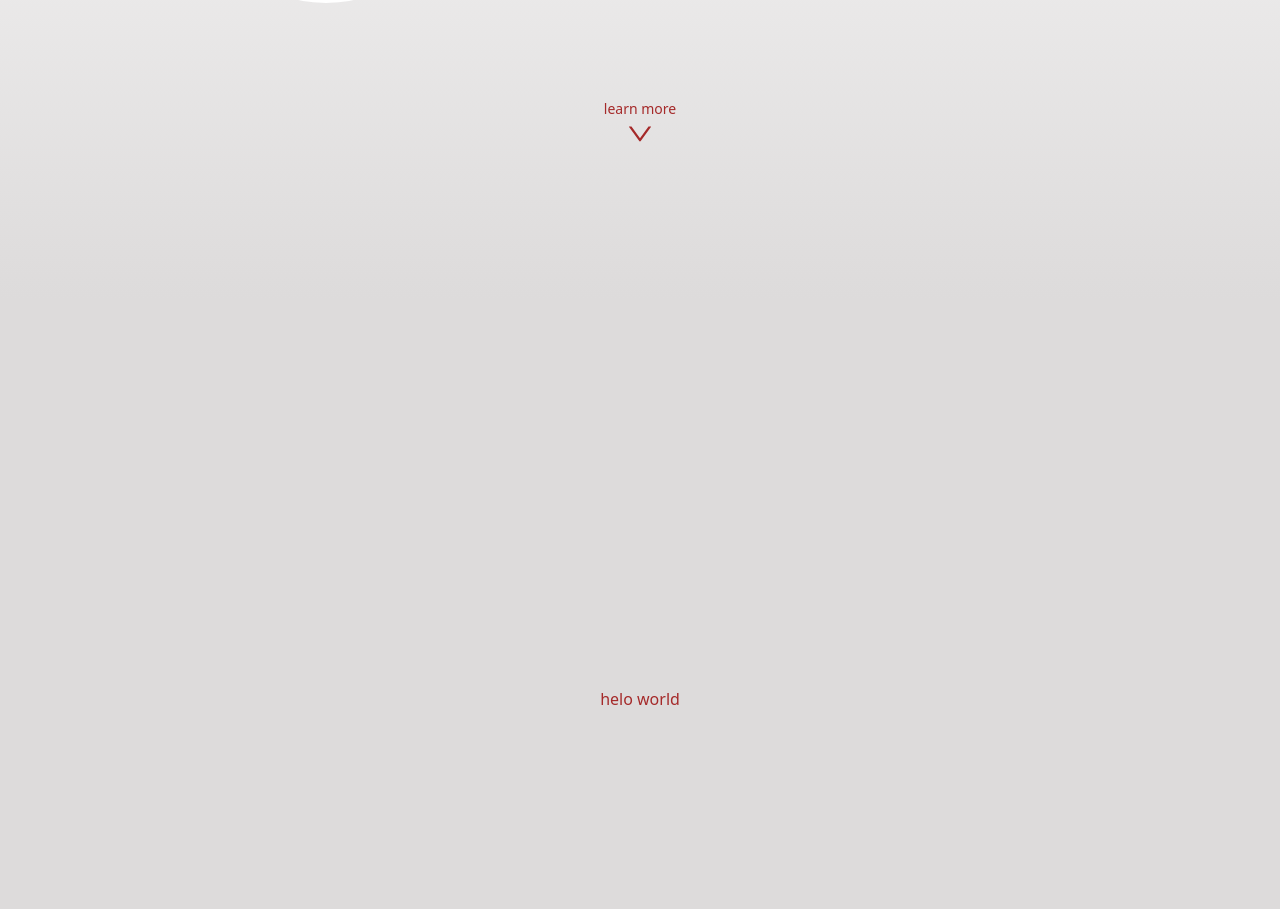
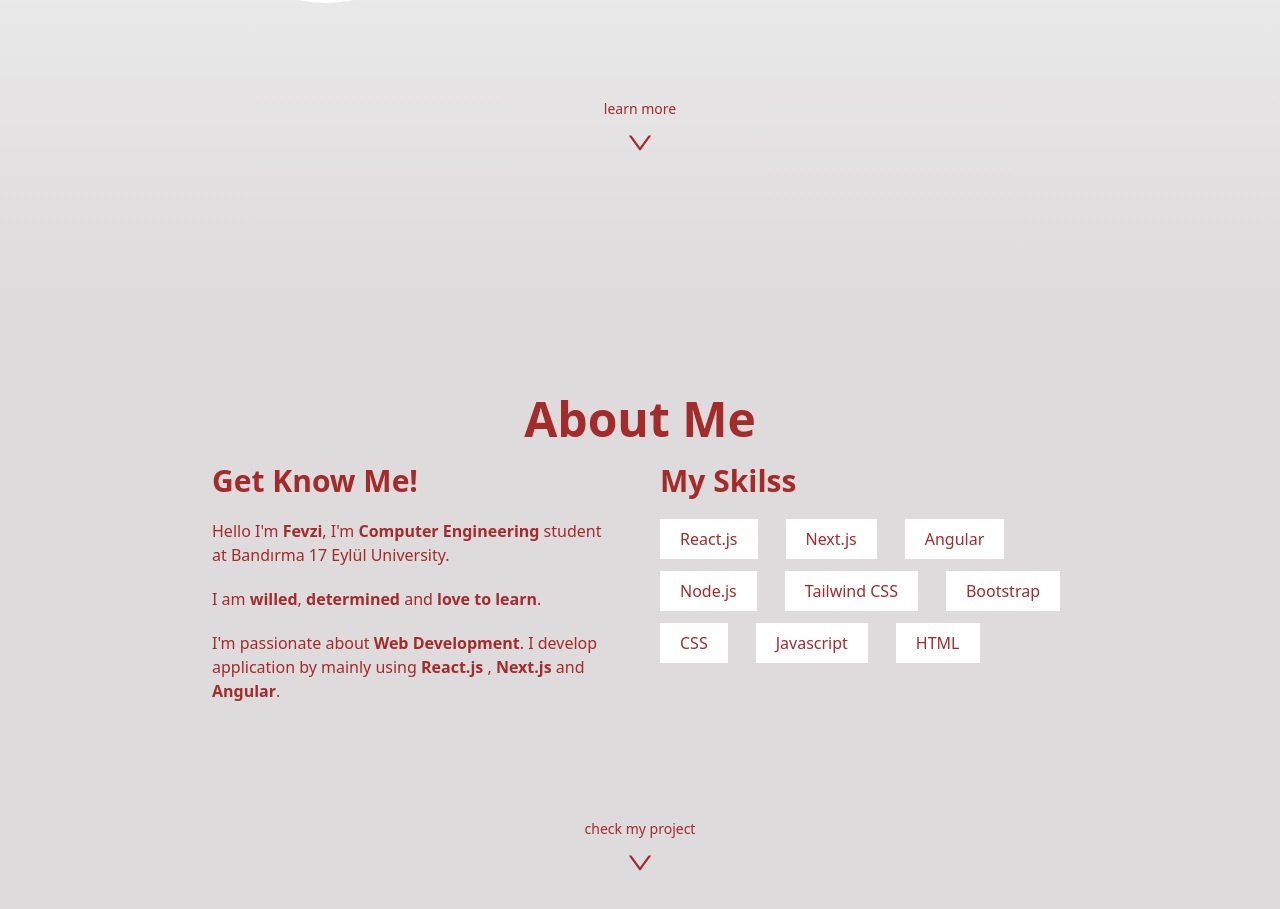
Before and after one commit to fevziatanoglu/Portfolio-Website, a Next.js app: page / in a window 1280 px wide. Shown: the part 501-1410 px from the top of the page. Built offline with nearby package versions, Linux system fonts and the light colour scheme.

Commit message:
About Me Section Update

```diff
--- a/app/globals.css
+++ b/app/globals.css
@@ -8,23 +8,24 @@
   --background-end-rgb: 255, 255, 255;
 
 
-  --main-bg :linear-gradient(180deg, rgba(255,255,255,1) 0%, rgba(221,219,219,1) 50%);
-  --secondary-bg :linear-gradient(326deg, rgba(138,212,254,1) 60%, rgba(234,234,234,1) 100%);
+  --main-bg: linear-gradient(180deg, rgba(255, 255, 255, 1) 0%, rgba(221, 219, 219, 1) 50%);
+  --secondary-bg: linear-gradient(326deg, rgba(138, 212, 254, 1) 60%, rgba(234, 234, 234, 1) 100%);
 
-  --dark-color:rgb(22, 26, 40);
+  --dark-color: rgb(22, 26, 40);
 
-  --transparent-bg :rgba(255, 255, 255, 0.5);
-  --text-color : brown;
+  --transparent-bg: rgba(255, 255, 255, 0.5);
+  --text-color: brown;
   --img-filter: none;
 }
-:root[data-theme = "dark"]{
-  --main-bg : linear-gradient(180deg, rgb(22, 26, 40) 10%, rgb(0, 0, 0) 90%);
+
+:root[data-theme="dark"] {
+  --main-bg: linear-gradient(180deg, rgb(22, 26, 40) 10%, rgb(0, 0, 0) 90%);
   --secondary-bg: linear-gradient(55deg, rgb(10, 29, 48) 0%, rgb(21, 64, 86) 100%);
 
-  --dark-color:rgba(221,219,219,1);
+  --dark-color: rgba(221, 219, 219, 1);
 
-  --transparent-bg :rgba(0, 0, 0, 0.255);
-  --text-color : white;
+  --transparent-bg: rgba(0, 0, 0, 0.255);
+  --text-color: white;
   --img-filter: brightness(5);
 
 }
@@ -42,6 +43,9 @@
     --img-filter: brightness(5);
   }
 } */
+html{
+  scroll-behavior: smooth;
+}
 
 body {
   transition: .5s;
@@ -53,25 +57,27 @@ body {
     )
     rgb(var(--background-start-rgb)); */
 
-    background: var(--main-bg);
-    background-repeat: no-repeat;
-    /* background: fixed; */
+  background: var(--main-bg);
+  background-repeat: no-repeat;
+  /* background: fixed; */
 
-    color: var(--text-color);
+  color: var(--text-color);
+
+
 }
 
 /* ==========================   header     ========================== */
-header{
+header {
   background: var(--secondary-bg);
   font-weight: 500;
   border-bottom: 1px solid var(--dark-color);
 }
 
-a:hover{
+a:hover {
   opacity: 0.5;
 }
 
-.dropdown{
+.dropdown {
   background: var(--main-bg);
 }
 
@@ -119,12 +125,13 @@ a:hover{
 .toggle-dot-active {
   transform: translateX(80%);
 }
+
 /* ========================== toggle button ========================== */
 
 
-section{
+section {
 
-  height : 100vh;
+  height: 100vh;
 
   display: flex;
   justify-content: center;
@@ -133,6 +140,22 @@ section{
 
 .img-container {
   background: var(--secondary-bg);
-   border: 5px solid white;
+  border: 5px solid white;
 
 }
+
+
+.bounce {
+  animation: bounce 0.5s alternate infinite;
+}
+
+@keyframes bounce {
+  0% {
+    transform: translateY(0);
+  }
+
+   90%, 100% {
+    transform: translateY(10px);
+  }
+
+}
--- a/components/AboutSection.tsx
+++ b/components/AboutSection.tsx
@@ -1,11 +1,70 @@
 import React from 'react'
+import { AiOutlineDown } from 'react-icons/ai'
+
+const skills = [
+    { skill: "React.js" },
+    { skill: "Next.js" },
+    { skill: "Angular" },
+    { skill: "Node.js" },
+    { skill: "Tailwind CSS" },
+    { skill: "Bootstrap" },
+    { skill: "CSS" },
+    { skill: "Javascript" },
+    { skill: "HTML" }
+]
 
 function AboutSection() {
-  return (
-    <section >
-        <div>helo world</div>
-    </section>
-  )
+    return (
+        <section id='about' className='flex flex-col justify-between items-center md:pt-24  '>
+            <div className='flex flex-col  justify-center items-stretch '>
+
+                {/* title */}
+                <div>
+                    <h1 className='text-5xl font-extrabold text-center'>About Me</h1>
+                </div>
+
+                {/* content div */}
+                <div className='flex flex-col md:flex-row  justify-between p-5  gap-10 '>
+
+                    {/* about me  */}
+                    <div className=' md:w-1/2 space-y-5 '>
+                        <h1 className='text-3xl font-bold'>Get Know Me!</h1>
+
+                        <p>Hello I'm <span className='font-extrabold'>Fevzi</span>, I'm <span className='font-extrabold'>Computer Engineering</span> student at Bandırma 17 Eylül University.</p>
+
+                        <p>I am  <span className='font-extrabold'>willed</span>, <span className='font-extrabold'>determined</span>  and <span className='font-extrabold'>love to learn</span>. </p>
+
+                        <p>I'm passionate about <span className='font-extrabold'>Web Development</span>. I develop application by mainly using <span className='font-extrabold'>React.js </span>, <span className='font-extrabold'>Next.js</span> and <span className='font-extrabold'>Angular</span>. </p>
+
+
+                    </div>
+
+                    {/* skilss */}
+                    <div className=' md:w-1/2 space-y-5'>
+
+                        <h1 className='text-3xl font-bold'>My Skilss</h1>
+                        <div className='skills-container flex  flex-wrap flex-row  justify-start items-center gap-x-7 gap-y-3 text-start '>
+                            {skills.map((item, index) => {
+                                return <p className='bg-white py-2 px-5' key={index}>{item.skill}</p>
+                            })}
+
+                        </div>
+                    </div>
+
+                </div>
+
+
+                <div className=' w-full md:mt-24 flex  justify-center'>
+                    {/* className='flex flex-col items-center ' */}
+                    <a href="#projects" className='flex flex-col items-center'>
+                        <div className='text-sm'>check my project</div>
+                        <AiOutlineDown className='bounce' size={30} />
+                    </a>
+                </div>
+
+            </div>
+        </section>
+    )
 }
 
 export default AboutSection
--- a/components/HeroSection.tsx
+++ b/components/HeroSection.tsx
@@ -1,4 +1,5 @@
 import Image from 'next/image'
+import Link from 'next/link';
 import React from 'react'
 
 import { AiFillGithub, AiFillLinkedin, AiOutlineDown } from "react-icons/ai";
@@ -15,7 +16,7 @@ export const HeroSection = () => {
                 </div>
 
                 <div className="flex flex-col justify-center">
-                    <h2 className='text-lg font-semibold text-center'>Hello I'm Fevzi , I'm a</h2>
+                    <h2 className=' text-lg font-semibold text-center'>Hello I'm <span className='md:text-2xl text-xl font-extrabold'>Fevzi</span> , I'm a</h2>
                     <h1 className='md:text-7xl text-3xl text-center font-extrabold'>Full Stack Developer</h1>
 
                     <div className='md:px-20 md:my-10 my-5   flex justify-around items-center font-semibold'>
@@ -28,10 +29,10 @@ export const HeroSection = () => {
             </div>
 
             <div className=' w-full mt-24 flex  justify-center'>
-
-                <a href='' className='flex flex-col items-center '>
+                {/* className='flex flex-col items-center ' */}
+                <a href="#about" className='flex flex-col items-center'>
                     <div className='text-sm'>learn more</div>
-                    <AiOutlineDown size={30} />
+                    <AiOutlineDown className='bounce' size={30} />
                 </a>
             </div>
 
--- a/components/Navbar.tsx
+++ b/components/Navbar.tsx
@@ -24,7 +24,7 @@ export const Navbar = () => {
     // topdown
     const [isDropdownOpen, setIsDropdownOpen] = useState(false);
 
-    return (<header className="w-full mx-auto p-2 fixed top-0  ">
+    return (<header className="w-full mx-auto p-2 fixed top-0 z-10  ">
         {/* navbar container */}
         <div className="flex justify-between items-center md:py-3 md:px-7 px-4 py-2">
 
```
